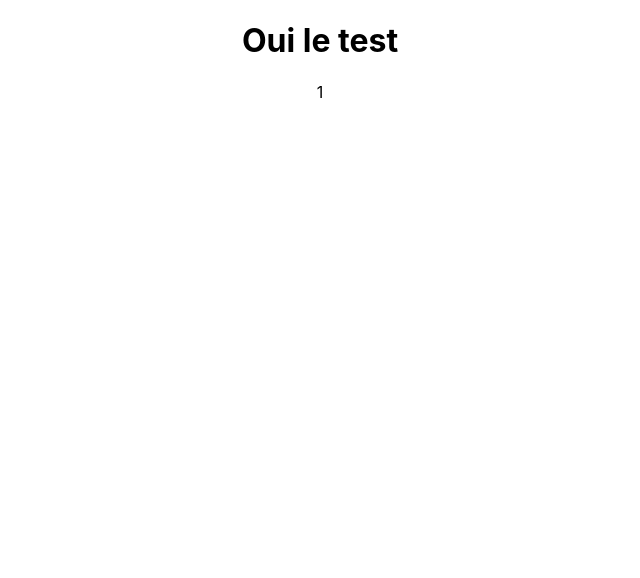
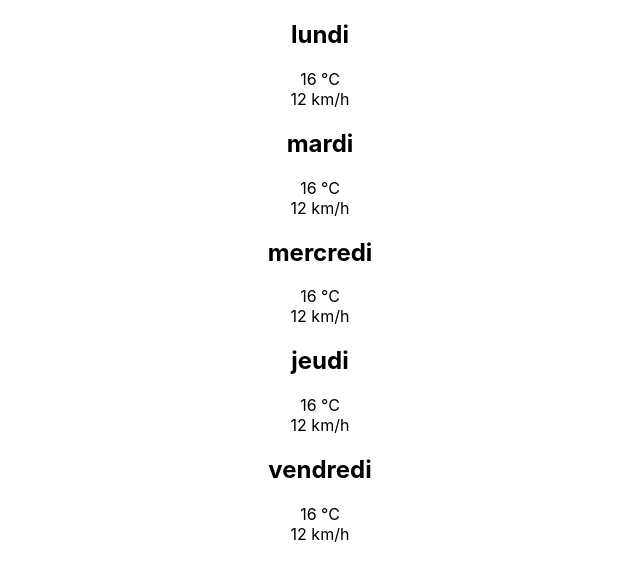
Before and after one commit to Sukenpoud/weather-pwa, a React (Create React App) app: page / in a window 1280 px wide. Shown: the top 578 px of the page, without its empty margins (320-960 px from the left). Built offline with nearby package versions, Linux system fonts and the light colour scheme.

Commit message:
début app météo

```diff
--- a/src/App.js
+++ b/src/App.js
@@ -1,17 +1,12 @@
 import React from 'react';
 import './App.css';
-import Test from './components/Test';
+import Cards from './components/Cards';
 
 function App() {
 
-  const [Getter, Setter] = React.useState(1);
-
-  console.log(Getter);
-
   return (
-    <div className="App" id="" onClick={() => Setter(Getter+1)}>
-      <Test title='Oui le test'></Test>
-      {Getter}
+    <div className="App" id="app">
+      <Cards></Cards>
     </div>
   );
 }
--- /dev/null
+++ b/src/components/Card.js
@@ -0,0 +1,13 @@
+import React from 'react';
+
+const Card = ({day, wind, temp}) => {
+  return(
+    <div>
+        <h2>{day}</h2>
+        <div className='temp'>{temp} °C</div>
+        <div className='wind'>{wind} km/h</div>
+    </div>
+  )
+}
+
+export default Card;
--- /dev/null
+++ b/src/components/Cards.js
@@ -0,0 +1,45 @@
+import React from 'react';
+import Card from './Card';
+
+const Cards = () => {
+
+  const days = [
+    {
+      'day':'lundi',
+      'temp':16,
+      'wind':12
+    },
+    {
+      'day':'mardi',
+      'temp':16,
+      'wind':12
+    },
+    {
+      'day':'mercredi',
+      'temp':16,
+      'wind':12
+    },
+    {
+      'day':'jeudi',
+      'temp':16,
+      'wind':12
+    },
+    {
+      'day':'vendredi',
+      'temp':16,
+      'wind':12
+    },
+  ]
+
+  return(
+    <div>
+      {
+      days.map((element,i) => {
+          return <Card day={element.day} temp={element.temp} wind={element.wind}></Card>
+        })
+      }
+    </div>
+  )
+}
+
+export default Cards;
```
